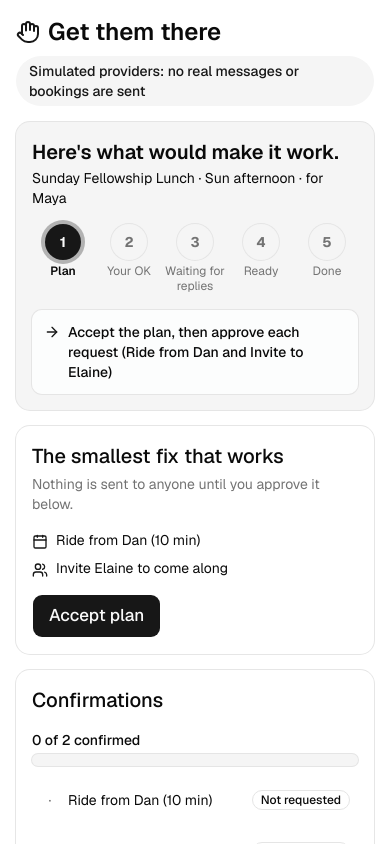
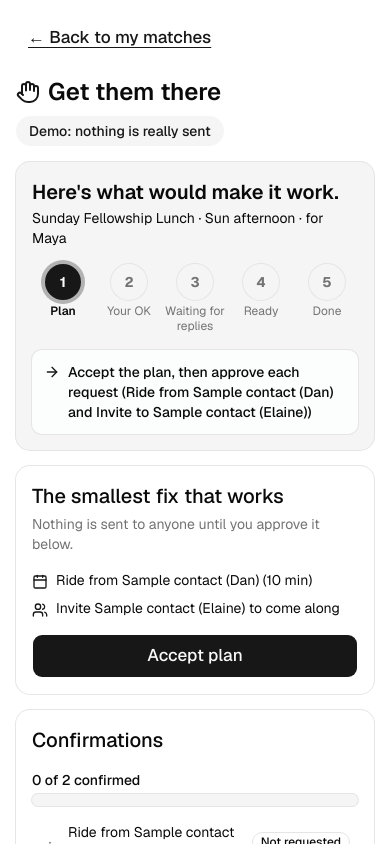
Before and after one commit to dude297/c0mpiled-hackathon, a Next.js app: page /coordinate in a window 390 px wide. Shown: the top 844 px of the page. Built offline with nearby package versions, Linux system fonts and the light colour scheme.

Commit message:
coordinate: back link, no dead ends, plain states, mobile fit, hide stale controls
Co-Authored-By: Claude Opus 5.5 <noreply@anthropic.com>
Claude-Session: https://claude.ai/code/session_015A4rE7RiK3sSxtBmJduL34

```diff
--- a/src/app/coordinate/page.tsx
+++ b/src/app/coordinate/page.tsx
@@ -1,7 +1,8 @@
 "use client";
 
 import { Suspense, useCallback, useEffect, useRef, useState } from "react";
-import { useSearchParams } from "next/navigation";
+import Link from "next/link";
+import { useRouter, useSearchParams } from "next/navigation";
 import {
   AlertTriangle, ArrowRight, Ban, Calendar, Check, CircleX, Clock, Hand, LoaderCircle, MessageCircle, RotateCcw, Send, Sparkles, ThumbsUp, Users,
 } from "lucide-react";
@@ -45,7 +46,8 @@ const DEP_MARK: Record<Dependency["status"], { mark: string; cls: string; word:
 
 function contactName(plan: CoordinationPlan, id: string): string {
   if (id === "paratransit") return "Paratransit service";
-  return plan.contacts.find((c) => c.id === id)?.name ?? id;
+  const contact = plan.contacts.find((c) => c.id === id);
+  return contact ? `Sample contact (${contact.name})` : "Sample contact";
 }
 
 function statusWord(a: ActionRequest): string {
@@ -104,7 +106,7 @@ const ACTOR_WORD: Record<CoordinationEvent["actor"], string> = {
   demo: "Demo reply (simulated)",
 };
 
-// Plain-language line for one timeline event. Unknown types fall back to a readable version of the type.
+// Plain-language timeline text; never expose unknown event codes.
 function eventText(plan: CoordinationPlan, e: CoordinationEvent): string {
   const a = eventAction(plan, e);
   const who = a ? contactName(plan, a.scope.recipientId) : "Someone";
@@ -136,10 +138,7 @@ function eventText(plan: CoordinationPlan, e: CoordinationEvent): string {
     case "feedback.preference_proposed": return "DayBridge suggested a preference change";
     case "preference.updated": return "You confirmed a preference change";
     case "preference.rejected": return "You turned down a preference change";
-    default: {
-      const t = e.type.replace(/^command\./, "").replace(/[._]/g, " ");
-      return t.charAt(0).toUpperCase() + t.slice(1);
-    }
+    default: return "Plan updated";
   }
 }
 
@@ -246,10 +245,32 @@ function storedProfile(): unknown {
   }
 }
 
+function BackToMatches() {
+  const router = useRouter();
+  return (
+    <Link href="/" className="inline-flex min-h-11 items-center rounded-lg px-3 py-2 font-medium text-primary underline underline-offset-4"
+      onNavigate={(event) => {
+        if (window.history.length > 1) {
+          event.preventDefault();
+          router.back();
+        }
+      }}>
+      ← Back to my matches
+    </Link>
+  );
+}
+
+// Contacts supplied by this demo are fixtures, not people entered by the user.
+function sampleContactText(plan: CoordinationPlan, text: string): string {
+  return plan.contacts.reduce((copy, contact) =>
+    copy.replaceAll(contact.name, `Sample contact (${contact.name})`), text);
+}
+
 export default function CoordinatePage() {
   return (
     <Suspense fallback={
       <main className="mx-auto w-full max-w-3xl p-6 text-base md:text-lg">
+        <BackToMatches />
         <div className="flex items-center gap-3 py-16 text-muted-foreground" role="status">
           <LoaderCircle className="size-6 animate-spin" aria-hidden="true" />
           Loading…
@@ -382,9 +403,10 @@ function CoordinateInner() {
   if (!plan) {
     return (
       <main className="mx-auto w-full max-w-3xl p-6 text-base md:text-lg">
+        <BackToMatches />
         <div className="flex items-center gap-3 py-16 text-muted-foreground" role="status">
           <LoaderCircle className="size-6 animate-spin" aria-hidden="true" />
-          {error ?? "Setting up the coordination demo…"}
+          {error ? "That didn’t go through — try again or go back to your matches." : "Setting up the coordination demo…"}
         </div>
         <Button size="lg" onClick={loadDemo} disabled={busy}>Try again</Button>
       </main>
@@ -420,7 +442,8 @@ function CoordinateInner() {
   })();
 
   return (
-    <main className="mx-auto w-full max-w-3xl space-y-4 p-4 text-base md:p-6 md:text-lg">
+    <main className="mx-auto w-full min-w-0 max-w-3xl space-y-4 break-words p-4 text-base md:p-6 md:text-lg">
+      <BackToMatches />
       <header className="flex flex-wrap items-center justify-between gap-2">
         <h1 className="flex items-center gap-2 text-2xl font-semibold">
           <Hand className="size-6 text-primary" aria-hidden="true" />
@@ -434,7 +457,7 @@ function CoordinateInner() {
             </span>
           )}
           <Badge variant="secondary" className="h-auto min-h-6 whitespace-normal px-3 py-1 text-sm">
-            Simulated providers: no real messages or bookings are sent
+            Demo: nothing is really sent
           </Badge>
         </div>
       </header>
@@ -450,7 +473,7 @@ function CoordinateInner() {
             </div>
           </div>
           {plan.version > 1 && (
-            <Badge key={plan.version} variant="outline" className="db-pop h-7 px-3 text-sm">Plan update {plan.version}</Badge>
+            <Badge key={plan.version} variant="outline" className="db-pop h-7 px-3 text-sm">Updated plan</Badge>
           )}
         </div>
         <StepTracker state={plan.state} />
@@ -460,13 +483,13 @@ function CoordinateInner() {
         {narrative.nextStep && (
           <p key={narrative.nextStep} className="db-fade-up flex items-start gap-2 rounded-lg bg-background/70 p-3 text-sm font-medium text-foreground ring-1 ring-border md:text-base">
             <ArrowRight className="mt-0.5 size-4 shrink-0 text-primary md:mt-1" aria-hidden="true" />
-            <span><span className="sr-only">Next step: </span>{narrative.nextStep}</span>
+            <span><span className="sr-only">Next step: </span>{sampleContactText(plan, narrative.nextStep)}</span>
           </p>
         )}
       </section>
 
-      {notice && <p className="rounded-md bg-muted p-2 text-sm md:text-base">{notice}</p>}
-      {error && <p role="alert" className="rounded-md bg-destructive/10 p-2 text-sm text-destructive md:text-base">{error}</p>}
+      {notice && <p className="rounded-md bg-muted p-2 text-sm md:text-base">That didn’t go through — try the other option.</p>}
+      {error && <p role="alert" className="rounded-md bg-destructive/10 p-2 text-sm text-destructive md:text-base">That didn’t go through — try the other option.</p>}
 
       {plan.state === "NEEDS_REPLAN" && failureHeadline && (
         <section
@@ -500,7 +523,7 @@ function CoordinateInner() {
                 <p className="mb-2 font-medium">Try instead:</p>
                 <div className="flex flex-wrap gap-2">
                   {plan.alternatives.map((alt) => (
-                    <Button key={alt.activityId} variant="outline" size="lg" disabled={busy}
+                    <Button key={alt.activityId} variant="outline" size="lg" className="h-auto min-h-11 max-w-full whitespace-normal" disabled={busy}
                       onClick={() => command({ type: "choose_alternative", activityId: alt.activityId })}>
                       {alt.name} ({alt.when})
                     </Button>
@@ -519,7 +542,7 @@ function CoordinateInner() {
             <CardDescription className="text-sm md:text-base">
               {plan.interventions.length > 0
                 ? "Nothing is sent to anyone until you approve it below."
-                : "This one already fits — no rides or invites needed. Accept to lock it in."}
+                : "You can go on your own — no rides or invites needed. Confirm your plan below."}
             </CardDescription>
           </CardHeader>
           <CardContent className="space-y-2">
@@ -529,12 +552,12 @@ function CoordinateInner() {
                   {i.kind === "ride" && <Calendar className="mt-1 size-4 shrink-0 text-primary" aria-hidden="true" />}
                   {i.kind === "invite" && <Users className="mt-1 size-4 shrink-0 text-primary" aria-hidden="true" />}
                   {i.kind === "user_step" && <Check className="mt-1 size-4 shrink-0 text-primary" aria-hidden="true" />}
-                  {i.description}
+                  {sampleContactText(plan, i.description)}
                 </p>
               ))}
             </div>
-            <Button size="lg" className="mt-2" disabled={busy} onClick={() => command({ type: "accept_proposal" })}>
-              Accept plan
+            <Button size="lg" className="mt-2 min-h-11 w-full sm:w-auto" disabled={busy} onClick={() => command({ type: "accept_proposal" })}>
+              {plan.interventions.length === 0 ? "Confirm my plan" : "Accept plan"}
             </Button>
           </CardContent>
         </Card>
@@ -554,7 +577,7 @@ function CoordinateInner() {
               >
                 <p className="flex items-center gap-2 font-semibold">
                   <Sparkles className="size-5 shrink-0" aria-hidden="true" />
-                  New plan: {a.description}
+                  New plan: {sampleContactText(plan, a.description)}
                 </p>
                 <p className="mt-0.5 text-sm md:text-base">Replaces what fell through · needs your OK before anyone is contacted</p>
               </div>
@@ -562,7 +585,7 @@ function CoordinateInner() {
             <div className="db-stagger space-y-3">
               {plan.interventions.filter((i) => !newOptions.some((a) => a.id === i.actionId)).map((i) => (
                 <p key={i.id} className="flex items-start gap-2">
-                  <Check className="mt-1 size-4 shrink-0 text-primary" aria-hidden="true" />{i.description}
+                  <Check className="mt-1 size-4 shrink-0 text-primary" aria-hidden="true" />{sampleContactText(plan, i.description)}
                 </p>
               ))}
             </div>
@@ -571,7 +594,7 @@ function CoordinateInner() {
                 <p className="mb-2 font-medium">Or try instead:</p>
                 <div className="flex flex-wrap gap-2">
                   {plan.alternatives.map((alt) => (
-                    <Button key={alt.activityId} variant="outline" size="lg" disabled={busy}
+                    <Button key={alt.activityId} variant="outline" size="lg" className="h-auto min-h-11 max-w-full whitespace-normal" disabled={busy}
                       onClick={() => command({ type: "choose_alternative", activityId: alt.activityId })}>
                       {alt.name} ({alt.when})
                     </Button>
@@ -602,7 +625,7 @@ function CoordinateInner() {
                   className={`rounded-xl border p-3 ${approved ? "db-flash-ok border-green-400 bg-green-50 dark:border-green-800 dark:bg-green-950/30" : ""}`}
                 >
                   <p className="font-semibold">{contactName(plan, a.scope.recipientId)} — {a.scope.kind === "ride" ? "ask for a ride" : "invite"}</p>
-                  <p className="mt-0.5 text-sm text-muted-foreground md:text-base">{a.description}</p>
+                  <p className="mt-0.5 text-sm text-muted-foreground md:text-base">{sampleContactText(plan, a.description)}</p>
                   <p className="mt-1 text-sm md:text-base">When: {a.scope.when}</p>
                   <p className="mt-1 text-sm md:text-base">
                     Shares: {a.scope.sharedFields.map((f) => FIELD_LABELS[f] ?? f).join(", ")}
@@ -663,7 +686,7 @@ function CoordinateInner() {
                       ? <span className="flex w-5 justify-center"><PulseDot /></span>
                       : <span className={`w-5 text-center ${mark.cls}`} aria-hidden="true">{mark.mark}</span>}
                     <span className="min-w-0 flex-1">
-                      <span className={old ? "line-through" : ""}>{d.label}</span>
+                      <span className={old ? "line-through" : ""}>{sampleContactText(plan, d.label)}</span>
                       {d.status === "requested" && who && (
                         <span className="block text-sm text-amber-800 dark:text-amber-200">Waiting for {who}…</span>
                       )}
@@ -735,7 +758,7 @@ function CoordinateInner() {
         </Card>
       )}
 
-      {current.some((a) => a.providerRequestId) && (
+      {plan.state !== "CANCELLED" && plan.state !== "COMPLETED" && current.some((a) => a.providerRequestId) && (
         <Card className="db-fade-up border-dashed">
           <CardHeader>
             <CardTitle className="flex items-center gap-2 text-xl"><Sparkles className="size-5 text-primary" aria-hidden="true" />Demo: simulate replies</CardTitle>
@@ -748,12 +771,14 @@ function CoordinateInner() {
               const inviteName = invite ? contactName(plan, invite.scope.recipientId) : "";
               return (
                 <>
-                  <Button variant="outline" size="lg" disabled={busy || !invite} onClick={() => simulate("invite.accepted", invite!.providerRequestId!)}>
-                    {inviteName} accepts (simulated)
-                  </Button>
-                  <Button variant="outline" size="lg" disabled={busy || !invite} onClick={() => simulate("invite.declined", invite!.providerRequestId!)}>
-                    {inviteName} declines (simulated)
-                  </Button>
+                  {invite && <>
+                    <Button variant="outline" size="lg" className="h-auto min-h-11 max-w-full whitespace-normal" disabled={busy || !invite} onClick={() => simulate("invite.accepted", invite!.providerRequestId!)}>
+                      {inviteName} accepts (simulated)
+                    </Button>
+                    <Button variant="outline" size="lg" className="h-auto min-h-11 max-w-full whitespace-normal" disabled={busy || !invite} onClick={() => simulate("invite.declined", invite!.providerRequestId!)}>
+                      {inviteName} declines (simulated)
+                    </Button>
+                  </>}
                   <Button variant="outline" size="lg" disabled={busy || !ride} onClick={() => simulate("ride.confirmed", ride!.providerRequestId!)}>
                     Ride confirmed (simulated)
                   </Button>
@@ -794,7 +819,7 @@ function CoordinateInner() {
                       <span className="block text-xs text-muted-foreground md:text-sm">
                         {formatTime(e.at)}{formatTime(e.at) ? " · " : ""}{ACTOR_WORD[e.actor]}
                         {outcome && ` · ${outcome}`}
-                        {e.reason && ` — ${e.reason}`}
+                        {(e.reason || e.outcome === "rejected") && " — That didn’t go through — try the other option."}
                       </span>
                     </span>
                   </li>
@@ -806,7 +831,9 @@ function CoordinateInner() {
       )}
 
       <footer className="flex flex-wrap gap-2 pb-6 print:hidden">
-        <Button variant="outline" size="lg" disabled={busy} onClick={() => command({ type: "cancel" })}>Cancel plan</Button>
+        {plan.state !== "CANCELLED" && plan.state !== "COMPLETED" && (
+          <Button variant="outline" size="lg" disabled={busy} onClick={() => command({ type: "cancel" })}>Cancel plan</Button>
+        )}
         <Button variant="ghost" size="lg" disabled={busy} onClick={loadDemo}>
           <RotateCcw className="size-4" aria-hidden="true" />Restart demo
         </Button>
```
